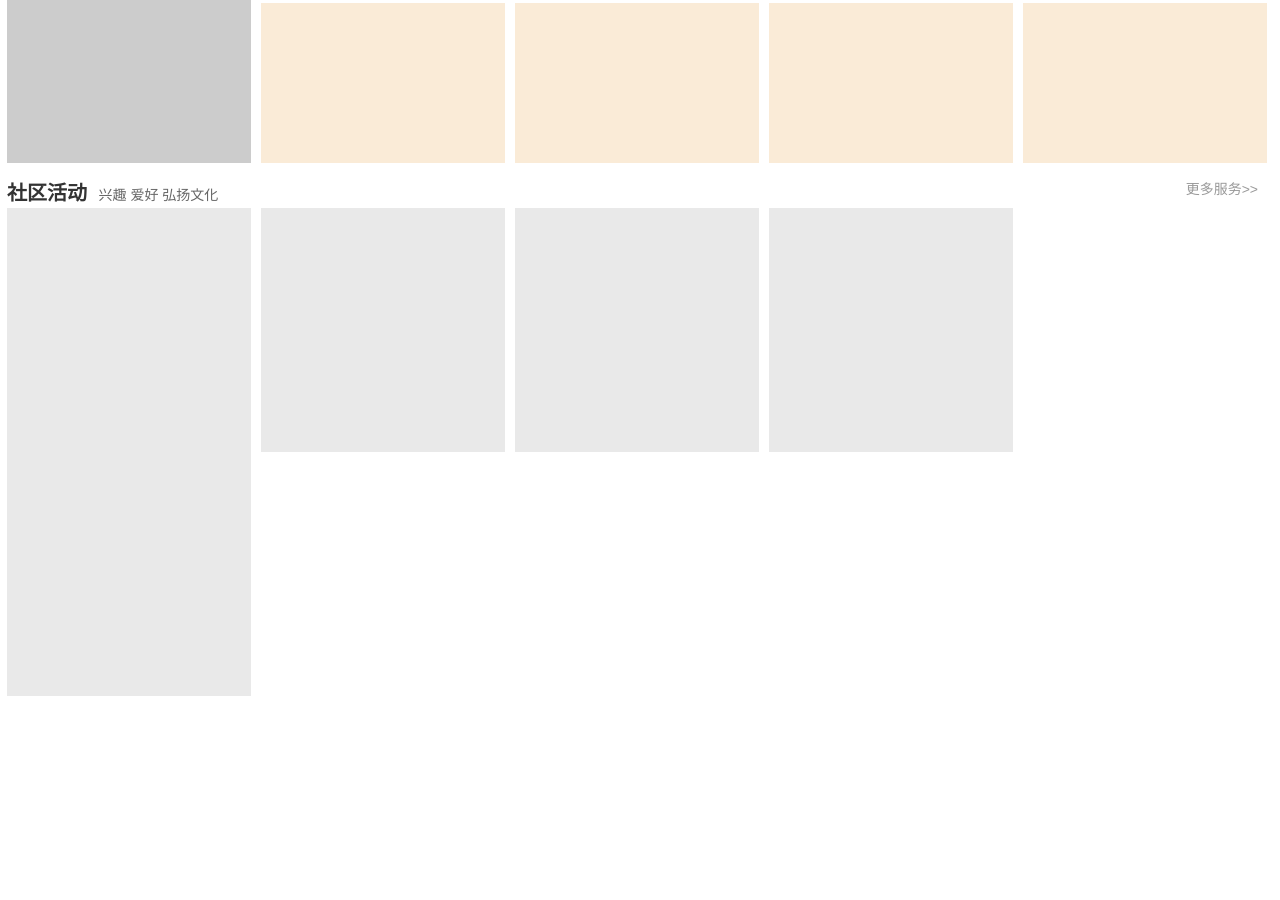
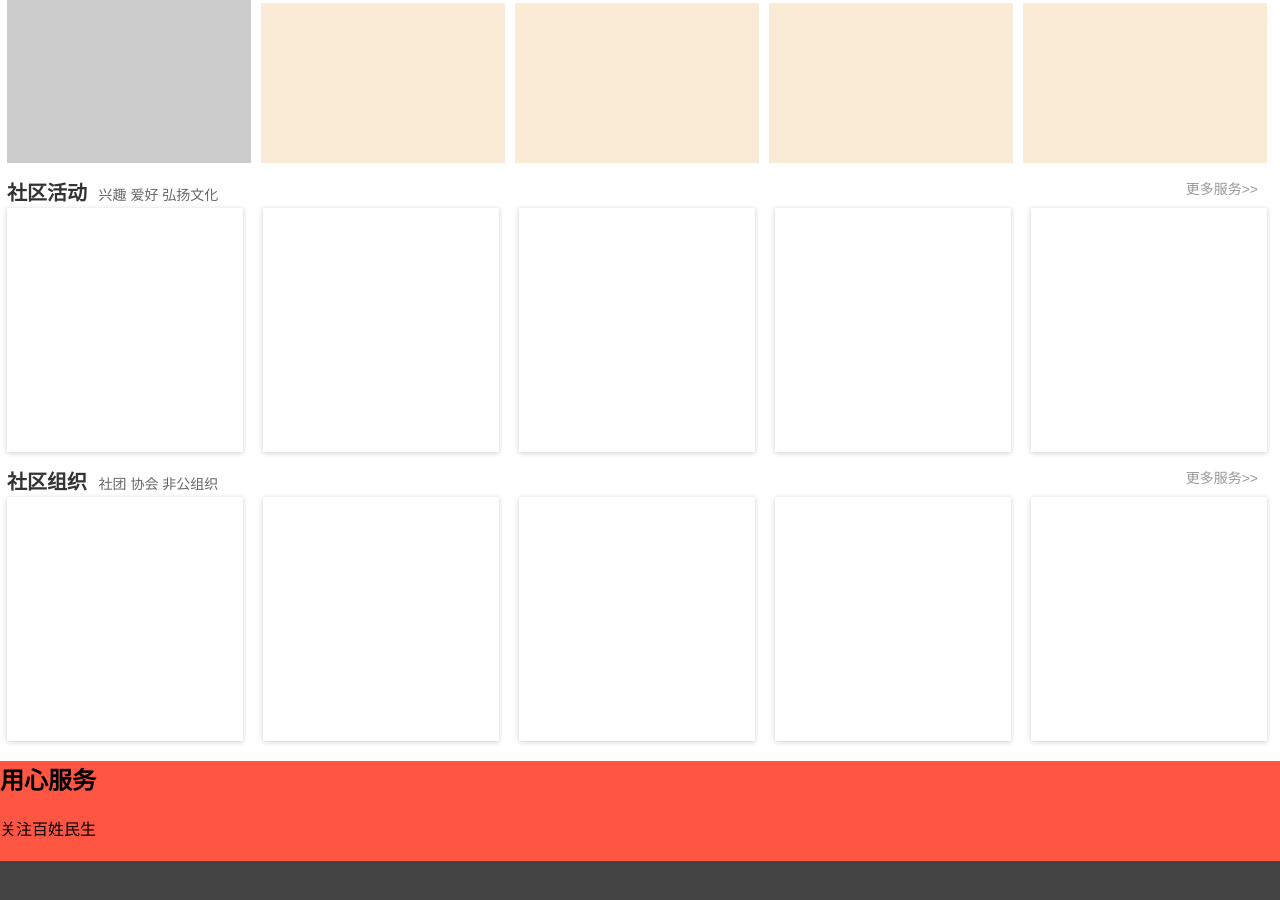
Before and after one commit to HoldCast/djxt, a plain HTML site: page index.html in a window 1280 px wide. Shown: the part 506-1406 px from the top of the page. Before the commit the page ends 1202 px from the top, so only its background shows below. Drawn offline with Linux system fonts and the light colour scheme.

Commit message:
整体布局

```diff
--- a/css/index.css
+++ b/css/index.css
@@ -83,8 +83,28 @@ header{
     margin-right: 15px;
 }
 .module-content .item{
-    width: 244px;
+    cursor:pointer;
+    width: 236px;
     height: 244px;
-    background: #e9e9e9;
-    margin: 0 10px 0 0;
+    margin: 0 20px 0 0;
+    box-shadow: 0px 1px 5px rgba(0,0,0,0.2)
 }
+.module-content .item.last{
+    margin: 0;
+}
+.module-content .item:hover{
+    box-shadow: 0px 0px 5px rgba(0, 0, 0, 0.36)
+}
+.slogan{
+    width: 100%;
+    height: 100px;
+    background-color: #ff5644;
+    margin-top: 15px;
+}
+
+footer{
+    width: 100%;
+    background-color: #434343;
+    color: #bbb;
+    height: 300px;
+}
--- a/index.html
+++ b/index.html
@@ -37,24 +37,55 @@
         <div class="item left"></div>
     </div>
 </div>
+
 <div class="main">
     <div class="module-title clearfix">
         <div class="title left">
             <span>社区活动</span>
             <span class="sub-title">兴趣 爱好 弘扬文化</span>
+    </div>
+        <div class="right more">
+            <a href="#">更多服务>></a>
+        </div>
+    </div>
+    <div class="module-content clearfix">
+        <div class="item left"></div>
+        <div class="item left"></div>
+        <div class="item left"></div>
+        <div class="item left"></div>
+        <div class="item last left"></div>
+    </div>
+</div>
+
+<div class="main">
+    <div class="module-title clearfix">
+        <div class="title left">
+            <span>社区组织</span>
+            <span class="sub-title">社团 协会 非公组织</span>
         </div>
         <div class="right more">
             <a href="#">更多服务>></a>
         </div>
     </div>
-    <div class="module-content">
+    <div class="module-content clearfix">
         <div class="item left"></div>
         <div class="item left"></div>
         <div class="item left"></div>
         <div class="item left"></div>
-        <div class="item left"></div>
+        <div class="item last left"></div>
     </div>
 </div>
+<div class="slogan">
+    <div class="slogan-content clearfix">
+        <div class="item">
+            <h2>用心服务</h2>
+            <p>关注百姓民生</p>
+        </div>
+    </div>
+</div>
+
+
+
 <footer>
 
 </footer>
```
